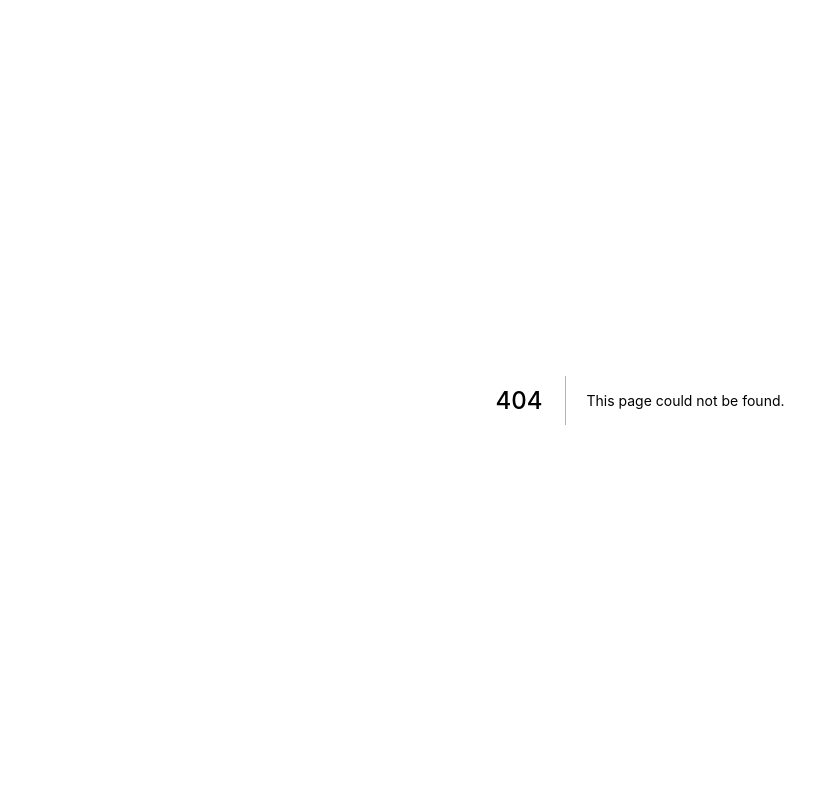
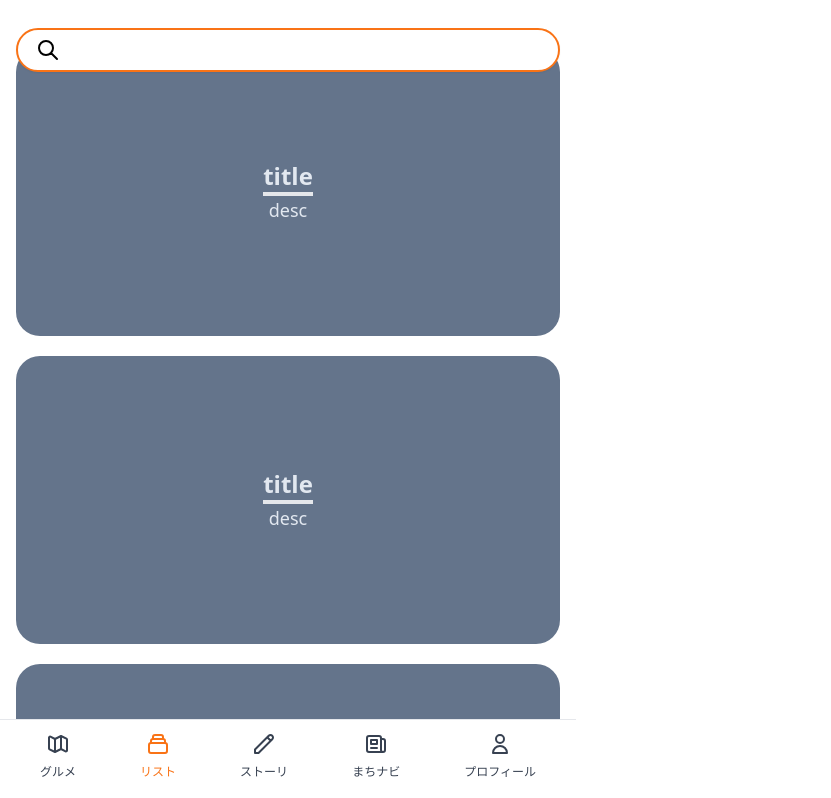
Before and after one commit to RspSang/kochi-flavor, a Next.js app: page /articles in a window 1280 px wide. Before the commit this address had no page. Shown: the top 798 px of the page, without its empty margins (0-831 px from the left). Built offline with nearby package versions, Linux system fonts and the light colour scheme.

Commit message:
Create article component

```diff
--- /dev/null
+++ b/components/article.tsx
@@ -0,0 +1,28 @@
+import Link from "next/link";
+import type { UseFormRegisterReturn } from "react-hook-form";
+
+interface ArticleProps {
+  title: string;
+  description: string;
+}
+
+export default function Article({ title, description }: ArticleProps) {
+  return (
+    <div className="mb-5 max-w-xl px-4">
+      <Link href={"/"}>
+        <a className="cursor-pointer">
+          <div className="bg-slate-500 rounded-3xl py-28">
+            <div className="flex justify-center flex-col items-center">
+              <p className="border-b-4 text-2xl font-semibold text-slate-200">
+                {title}
+              </p>
+              <p className="text-lg font-medium text-slate-200">
+                {description}
+              </p>
+            </div>
+          </div>
+        </a>
+      </Link>
+    </div>
+  );
+}
--- a/components/layout.tsx
+++ b/components/layout.tsx
@@ -2,18 +2,54 @@ import React from "react";
 import Link from "next/link";
 import { cls } from "@libs/client/utils";
 import { useRouter } from "next/router";
+import Search from "./search";
 
 interface LayoutProps {
+  title?: string;
+  canGoBack?: boolean;
+  searchBar?: boolean;
   hasTabBar?: boolean;
+  children?: React.ReactNode;
 }
 
-export default function Layout({ hasTabBar }: LayoutProps) {
+export default function Layout({
+  title,
+  canGoBack,
+  searchBar,
+  hasTabBar,
+  children,
+}: LayoutProps) {
   const router = useRouter();
   const onClick = () => {
     router.back();
   };
   return (
     <div>
+      {searchBar ? <Search /> : null}
+      {canGoBack ? (
+        <div className="fixed top-0 flex h-12 w-full max-w-xl items-center justify-center  border-b bg-white px-10 text-lg  font-medium text-gray-800">
+          <button onClick={onClick} className="absolute left-4">
+            <svg
+              className="h-6 w-6"
+              fill="none"
+              stroke="currentColor"
+              viewBox="0 0 24 24"
+              xmlns="http://www.w3.org/2000/svg"
+            >
+              <path
+                strokeLinecap="round"
+                strokeLinejoin="round"
+                strokeWidth="2"
+                d="M15 19l-7-7 7-7"
+              ></path>
+            </svg>
+          </button>
+          {title ? (
+            <span className={cls(canGoBack ? "mx-auto" : "", "")}>{title}</span>
+          ) : null}
+        </div>
+      ) : null}
+      <div className={cls("pt-12", hasTabBar ? "pb-24" : "")}>{children}</div>
       {hasTabBar ? (
         <nav className="fixed bottom-0 flex w-full max-w-xl justify-between border-t bg-white px-10 pb-5 pt-3 text-xs text-gray-700">
           <Link href="/">
@@ -42,11 +78,11 @@ export default function Layout({ hasTabBar }: LayoutProps) {
               <span>グルメ</span>
             </a>
           </Link>
-          <Link href="/community">
+          <Link href="/articles">
             <a
               className={cls(
                 "flex flex-col items-center space-y-2 ",
-                router.pathname === "/community"
+                router.pathname === "/articles"
                   ? "text-orange-500"
                   : "transition-colors hover:text-gray-500"
               )}
@@ -68,11 +104,11 @@ export default function Layout({ hasTabBar }: LayoutProps) {
               <span>リスト</span>
             </a>
           </Link>
-          <Link href="/story">
+          <Link href="/reviews">
             <a
               className={cls(
                 "flex flex-col items-center space-y-2 ",
-                router.pathname === "/story"
+                router.pathname === "/reviews"
                   ? "text-orange-500"
                   : "transition-colors hover:text-gray-500"
               )}
--- a/components/search.tsx
+++ b/components/search.tsx
@@ -4,8 +4,9 @@ interface SearchProps {
 
 export default function Search({ ...rest }: SearchProps) {
   return (
-    <div className="flex item-center relative w-full max-w-xl mt-7 px-8">
-      <div className="pointer-events-none absolute left-0 flex items-center justify-center pl-[3.2rem] pt-[0.6rem]">
+    <div className="fixed w-full max-w-xl px-4">
+      <div className="flex item-center relative  mt-7 ">
+        <div className="pointer-events-none absolute left-0 flex items-center justify-center pl-5 pt-[0.6rem]">
           <svg
             xmlns="http://www.w3.org/2000/svg"
             className="h-6 w-6"
@@ -26,5 +27,6 @@ export default function Search({ ...rest }: SearchProps) {
           className="border-solid border-2 pl-[3.5rem] border-orange-500 focus:border-orange-400 focus:outline-none focus:ring-orange-400 appearance-none rounded-full w-full py-2 shadow-sm"
         />
       </div>
+    </div>
   );
 }
--- /dev/null
+++ b/pages/articles/index.tsx
@@ -0,0 +1,14 @@
+import Article from "@components/article";
+import Layout from "@components/layout";
+
+export default function Articles() {
+  return (
+    <>
+      <Layout searchBar hasTabBar>
+        {[1, 2, 3, 4].map((i, _) => (
+          <Article title={"title"} description={"desc"} key={i} />
+        ))}
+      </Layout>
+    </>
+  );
+}
--- a/pages/index.tsx
+++ b/pages/index.tsx
@@ -1,14 +1,8 @@
-import Search from "@components/search";
 import type { NextPage } from "next";
 import Layout from "../components/layout";
 
 const Home: NextPage = () => {
-  return (
-    <>
-      <Search />
-      <Layout hasTabBar />
-    </>
-  );
+  return <Layout searchBar hasTabBar />;
 };
 
 export default Home;
--- a/pages/join.tsx
+++ b/pages/join.tsx
@@ -1,10 +1,6 @@
 import Button from "@components/button";
 import Input from "@components/input";
 import Link from "next/link";
-
-function cls(...classnames: string[]) {
-  return classnames.join(" ");
-}
 
 export default function Join() {
   return (
--- a/pages/login.tsx
+++ b/pages/login.tsx
@@ -1,6 +1,5 @@
 import Button from "@components/button";
 import Input from "@components/input";
-import { cls } from "@libs/client/utils";
 import Link from "next/link";
 
 export default function Enter() {
```
Lines whose indentation alone changed are shown as unchanged.
